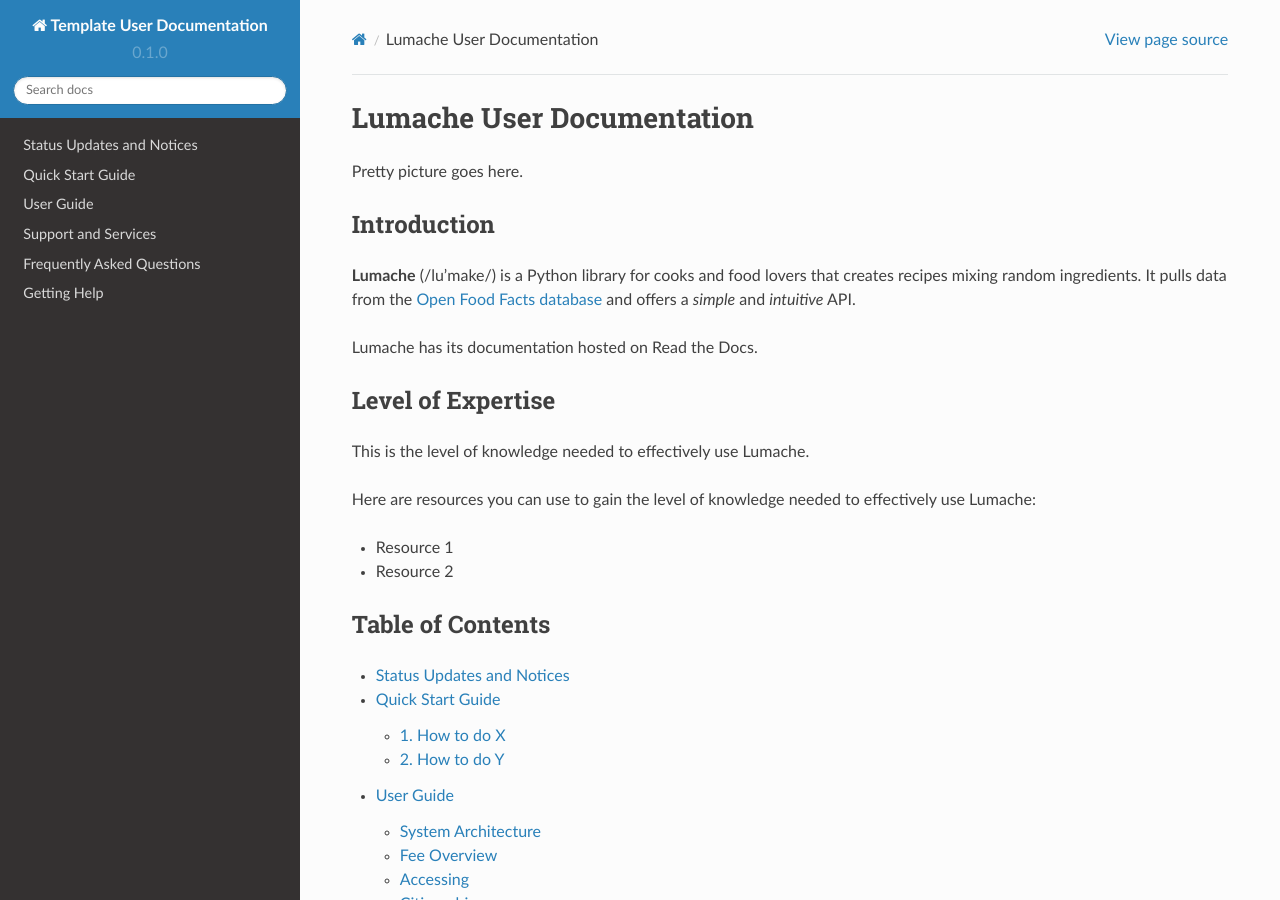
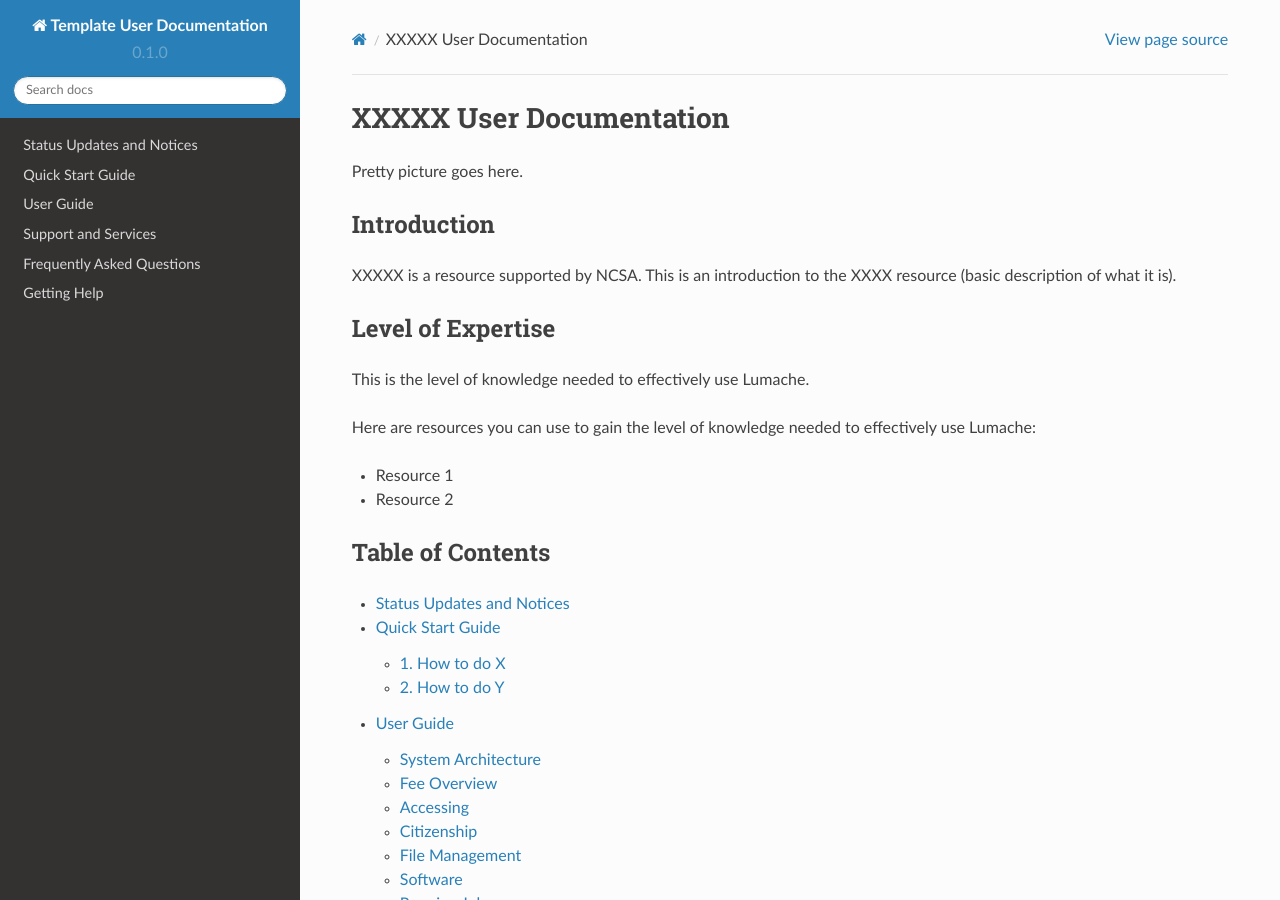
Before and after one commit to lhelms2/rtd-template, a Sphinx documentation site: the page built from docs/source/index.rst, in a window 1280 px wide and 900 px high. Built offline with Sphinx 7.4.7 and the Read the Docs theme 2.0.0, drawn with Linux system fonts in a browser that asks for light colours.

Commit message:
Update index.rst

```diff
--- a/docs/source/index.rst
+++ b/docs/source/index.rst
@@ -1,5 +1,5 @@
 ############################
-Lumache User Documentation
+XXXXX User Documentation
 ############################
 
 Pretty picture goes here.
@@ -7,12 +7,7 @@
 Introduction
 =============
 
-**Lumache** (/lu'make/) is a Python library for cooks and food lovers
-that creates recipes mixing random ingredients.
-It pulls data from the `Open Food Facts database <https://world.openfoodfacts.org/>`_
-and offers a *simple* and *intuitive* API.
-
-Lumache has its documentation hosted on Read the Docs.
+XXXXX is a resource supported by NCSA. This is an introduction to the XXXX resource (basic description of what it is).
 
 Level of Expertise
 ====================
```
